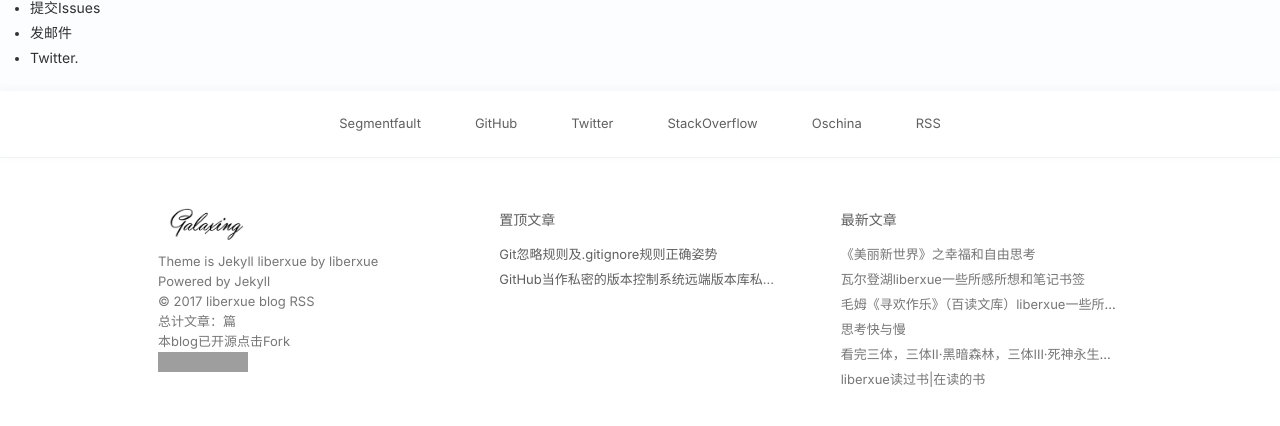
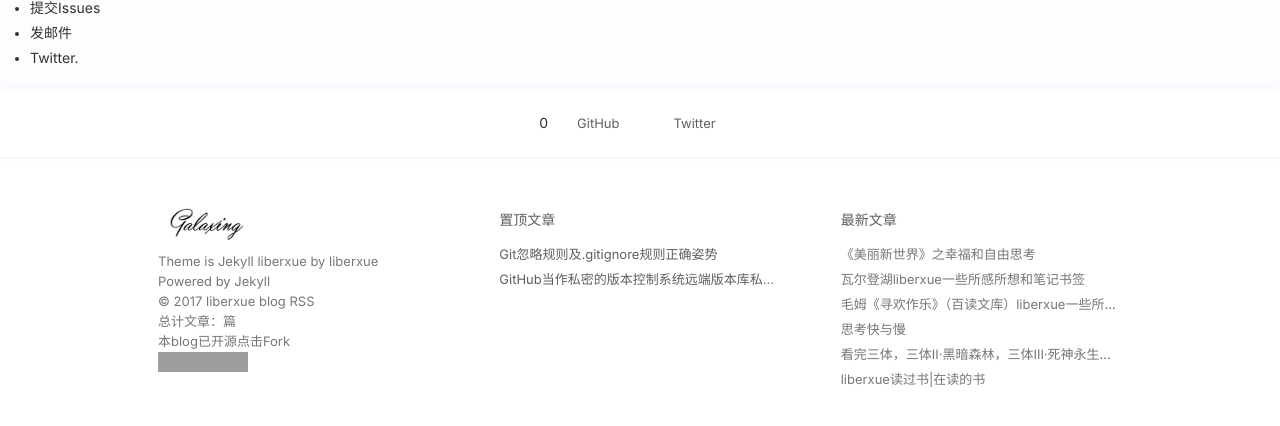
Before and after one commit to Xdmegumi/Xdmegumi.github.io, a Jekyll site: the page built from ChinaREADME.md, in a window 1280 px wide and 900 px high, scrolled down 1442 px, cut to the strip 392-818 px from the top of the window. Built offline with Jekyll 4.4.1, drawn with Linux system fonts in a browser that asks for light colours; nearby versions of some CDN libraries; our own code applies the rules of GitHub Pages for plain Markdown files; comment, search, counter and statistics services are not loaded; grey boxes are pictures that could not be loaded.

Commit message:
Update foot.html

```diff
--- a/_includes/foot.html
+++ b/_includes/foot.html
@@ -1,13 +1,10 @@
 <footer class="footer bg-white">
 	<div class="footer-social">
 		<div class="footer-container clearfix">
-			<div class="social-list">
-	 <a class="social segmentfault" target="blank" href="https://segmentfault.com/u/liberxue" title="访问 LiberXue_Twitter" data-hover="Segmentfault">Segmentfault</a>
-    <a class="social github" target="blank" href="https://github.com/liberxue" title="访问 LiberXue_Twitter" data-hover="GitHub">GitHub</a>
-    <a class="social twitter" target="blank" href="http://twitter.com/liberxue" title="访问 LiberXue_Twitter" data-hover="Twitter">Twitter</a>
-     <a class="social stackoverflow" target="blank" href="https://stackoverflow.com/users/6902190/liberxue" title="访问 LiberXue_stackoverflow" data-hover="StackOverflow">StackOverflow</a>
-          <a class="social oschina" target="blank" href="https://my.oschina.net/bolanzw" title="访问 LiberXue_Oschina" data-hover="Oschina">Oschina</a>
-     <a class="social rss" target="blank" href="/feed.xml"title="访问 LiberXue_RSS" data-hover="RSS">RSS</a>
+			<div class="social-list">0
+
+    <a class="social github" target="blank" href="https://github.com/Xdmegumi" title="访问 Xdmegumi_github" data-hover="GitHub">GitHub</a>
+    <a class="social twitter" target="blank" href="http://twitter.com/Xdmegumi" title="访问 Xdmegumi_Twitter" data-hover="Twitter">Twitter</a>
 	</div>
 		</div>
 	</div>
```
